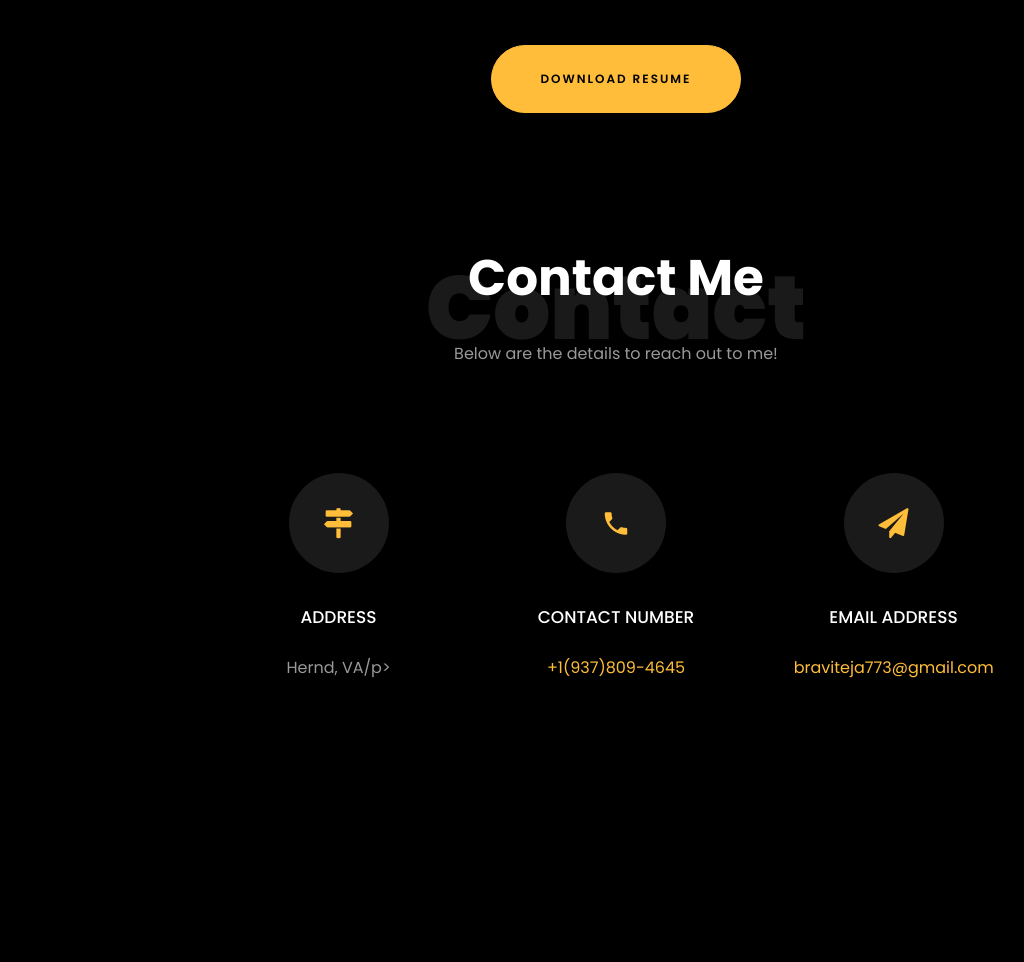
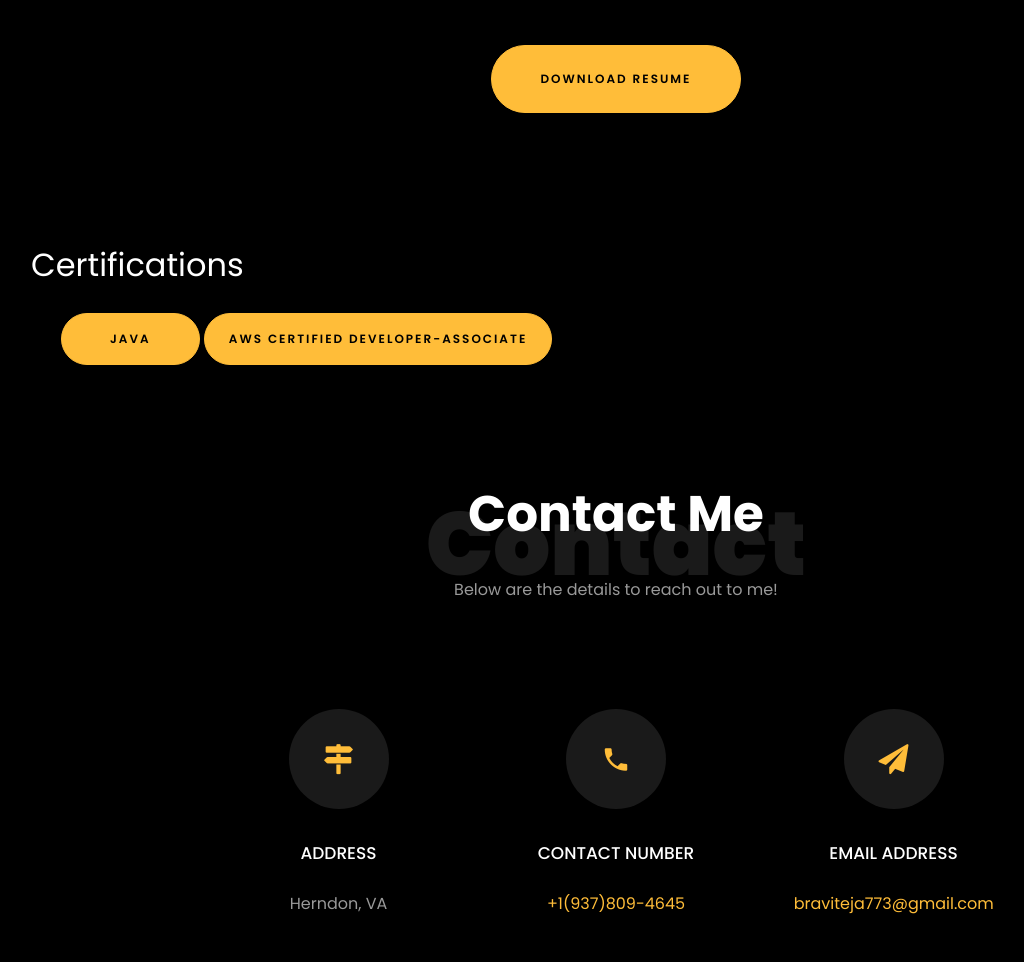
Before and after one commit to RaviBe1lam/sample-Portfolio-Website, a plain HTML site: page index.html in a window 1280 px wide. Shown: the part 1502-2464 px from the top of the page, without its empty margins (24-1048 px from the left). Before the commit the page ends 2273 px from the top, so only its background shows below. Drawn offline with Linux system fonts and the light colour scheme; files whose address does not match are found by name.

Commit message:
updated-portfilo

```diff
--- a/index.html
+++ b/index.html
@@ -122,6 +122,7 @@
             <ul class="navbar-nav nav ml-auto">
               <li class="nav-item"><a href="#home-section" class="nav-link"><span>Home</span></a></li>
               <li class="nav-item"><a href="#about-section" class="nav-link"><span>About</span></a></li>
+              <li class="nav-item"><a href="#certificate-section" class="nav-link"><span>Certifications</span></a></li>
               <li class="nav-item"><a href="#contact-section" class="nav-link"><span>Contact</span></a></li>
             </ul>
           </div>
@@ -240,6 +241,41 @@
     </section>
 
 
+    <section class="ftco-section Certifications ftco-no-pb" id="certificate-section">
+        <div class="container">
+            <div class="row">
+                <div class="row d-flex align-items-stretch">
+                <!-- <div class="row d-flex"> -->
+
+
+                                <h2 class="mb-4">Certifications</h2>
+
+
+
+                        </div>
+
+                            <div class="container">
+                                <!-- Links with consistent button styling -->
+                                <div class="flex-cloumn gap-10">
+                                  <a href="https://certificates.simplicdn.net/share/4177282_1676946226.pdf" target="_blank" class="btn btn-primary py-3 px-5 me-5">Java</a>
+                                  <a href="https://cp.certmetrics.com/amazon/en/public/verify/credential/16273062696d4fb497926887398c1b2e" target="_blank" class="btn btn-primary py-3 px-4">AWS Certified Developer-Associate</a>
+                                </div>
+                              </div>
+                        </div>
+                    </div>
+                </div>
+
+        </div>
+
+
+
+
+
+    </section>
+
+
+
+
 
     <section class="ftco-section contact-section ftco-no-pb" id="contact-section">
       <div class="container">
@@ -262,7 +298,7 @@
                     <span class="icon-map-signs"></span>
                   </div>
                   <h3 class="mb-4">Address</h3>
-                  <p>Hernd, VA/p>
+                  <p>Herndon, VA</p>
                 </div>
               </div>
               <div class="col-md-6 col-lg-3 d-flex ftco-animate mb-4 mb-md-0">
```
